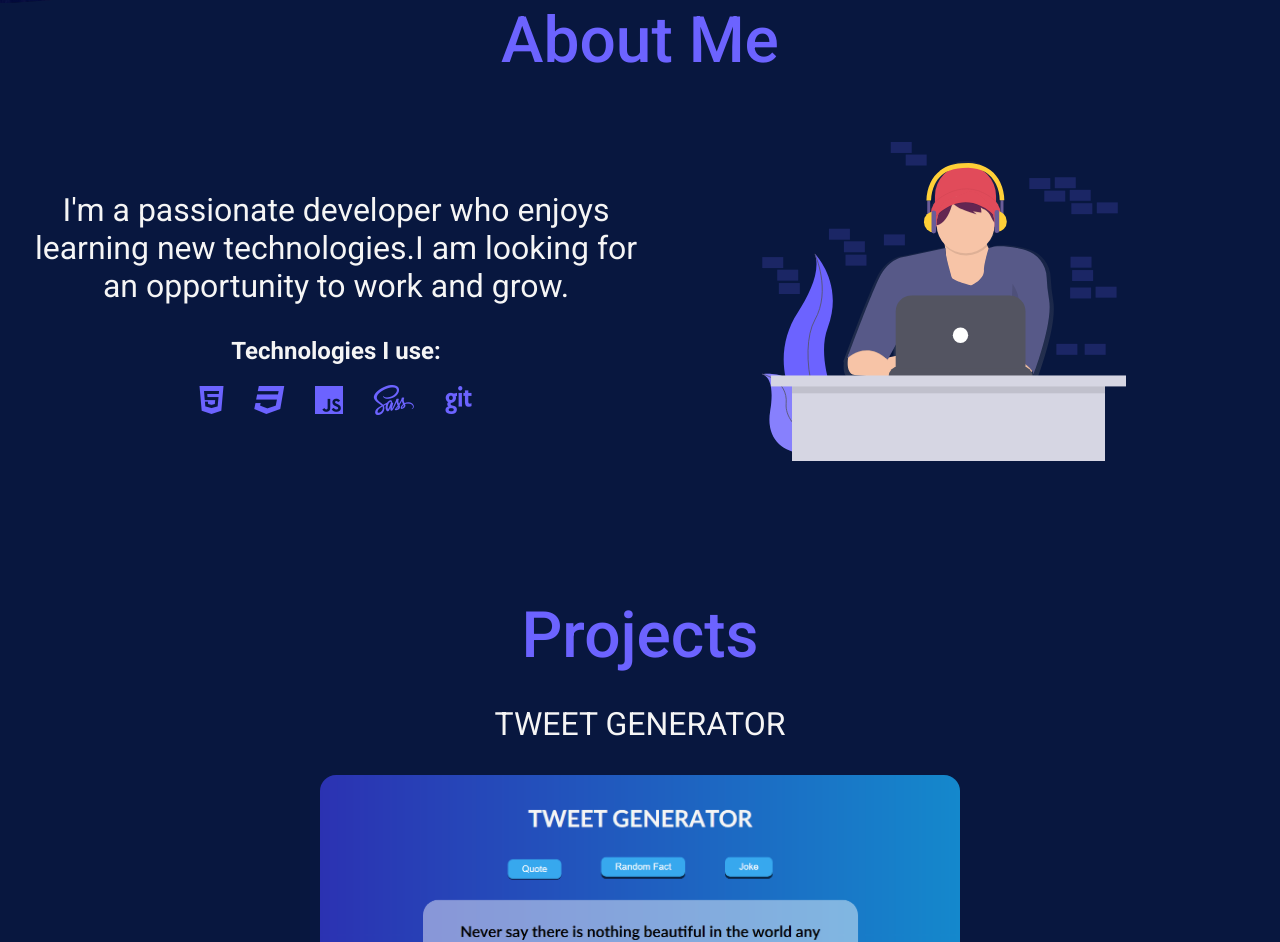
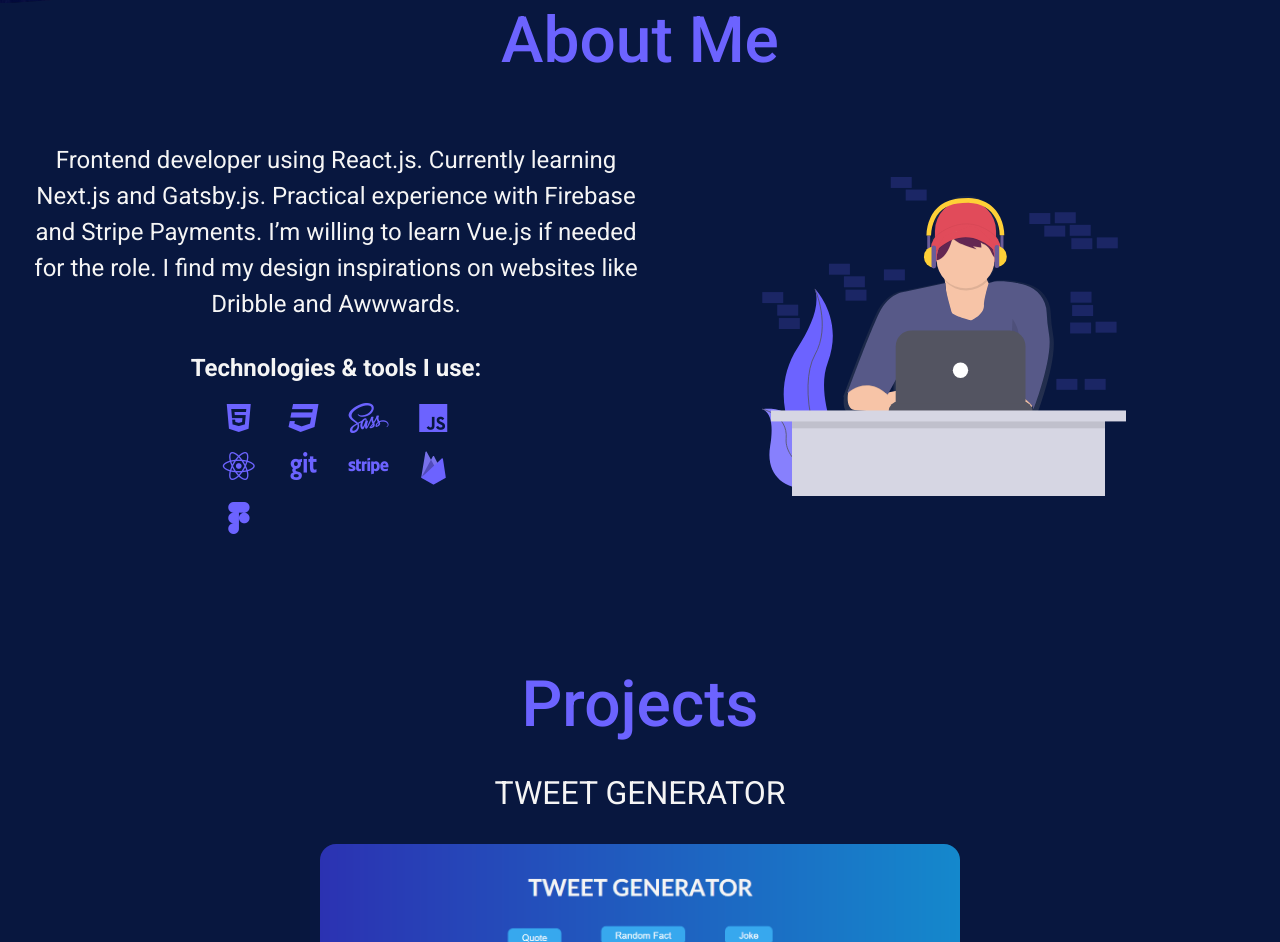
Before and after one commit to ostojics/Portfolio, a website: page index.html in a window 1280 px wide. Shown: the part 846-1788 px from the top of the page. Drawn offline with Linux system fonts and the light colour scheme.

Commit message:
More improvements

```diff
--- a/index.html
+++ b/index.html
@@ -65,17 +65,24 @@
                 <div class="about-desc">
                     <div class="about-desc-container">
                         <h3 class="about-desc-container-text">
-                            I'm a passionate developer who enjoys learning new technologies.I am looking for an opportunity to work and grow.
+                            Frontend developer using React.js. Currently learning Next.js and Gatsby.js.
+                            Practical experience with Firebase and Stripe Payments.
+                            I’m willing to learn Vue.js if needed for the role.
+                            I find my design inspirations on websites like Dribble and Awwwards.
                         </h3>
                         <h3 class="about-desc-container-text-icons">
-                            Technologies I use:
+                            Technologies & tools I use:
                         </h3>
                         <div class="about-desc-container-icons">
                             <i class="fab fa-html5" title="HTML5"></i>
                             <i class="fab fa-css3" title="CSS3"></i>
+                            <i class="fab fa-sass" title="SASS"></i>
                             <i class="fab fa-js" title="JavaScript"></i>
-                            <i class="fab fa-sass" title="SASS"></i>
+                            <i class="fab fa-react" title="React"></i>
                             <i class="fab fa-git" title="GIT"></i>
+                            <i class="fab fa-stripe" title="Stripe Payments"></i>
+                            <img src="./assets/icons/firebase.svg" class="firebase" title="Firebase" />
+                            <i class="fab fa-figma" title="Figma"></i>
                         </div>
                     </div>
                     <div class="about-desc-img">
--- a/sass/_base.scss
+++ b/sass/_base.scss
@@ -92,7 +92,7 @@ body{
             &-desc{
                 &-container{
                     &-text{
-                        font-size: 1.5rem!important;
+                        font-size: 1.25rem!important;
                     }
 
                     &-icons{
@@ -130,6 +130,12 @@ body{
                 }
             }
         }
+
+        .contact {
+            .book {
+                height: 65vh;
+            }
+        }
     }
 
     // BREAKPOINT BETWEEN PHONE AND TABLET
@@ -156,7 +162,7 @@ body{
             &-desc{
                 &-container{
                     &-text{
-                        font-size: 1.3rem!important;
+                        font-size: 1rem!important;
                     }
 
                     &-icons{
@@ -231,7 +237,7 @@ body{
             .book{
                 background-image: linear-gradient(to right, rgba(255,255,255, .7) 0%,rgba(255,255,255, .7) 100%), url(../imgs/john-towner-JgOeRuGD_Y4-unsplash.jpg);
                 background-size: cover;
-                height: 80vh;
+                height: 60vh;
 
                 &-form{
                     width: 100%;
@@ -282,7 +288,7 @@ body{
                 margin-top: 0.5rem!important;
                 &-container{
                     &-text{
-                        font-size: 1.5rem!important;
+                        font-size: 1.2rem!important;
 
                         &-icons{
                             font-size: 2rem!important;
@@ -378,7 +384,7 @@ body{
             margin-top: -4rem;
 
             .book {
-                height: 65vh;
+                height: 50vh;
             }
         }
 
--- a/sass/_components.scss
+++ b/sass/_components.scss
@@ -141,7 +141,8 @@
             flex: 1;
                 &-text{
                     font-weight: 400;
-                    font-size: 2rem;
+                    font-size: 1.5rem;
+                    line-height: 150%;
 
                     &-icons{
                     margin-top: 2rem;
@@ -151,9 +152,10 @@
                 }
 
                 &-icons{
-                    display: flex;
-                    justify-content: space-around;
-                    width: 50%;
+                    display: grid;
+                    grid-template-columns: repeat(4, 1fr);
+                    gap: 1rem;
+                    width: 40%;
                     i{
                         font-size: 2rem;
                         color: var(--text-primary);
@@ -537,3 +539,10 @@
             transform: rotate(-135deg);
         }
     }
+
+//firebase icon
+.firebase {
+    width: 2.3rem;
+    height: 2.3rem;
+    margin: 0 auto;
+}
```
Also changed, not shown: assets/icons/firebase.svg (added), css/style.css.
